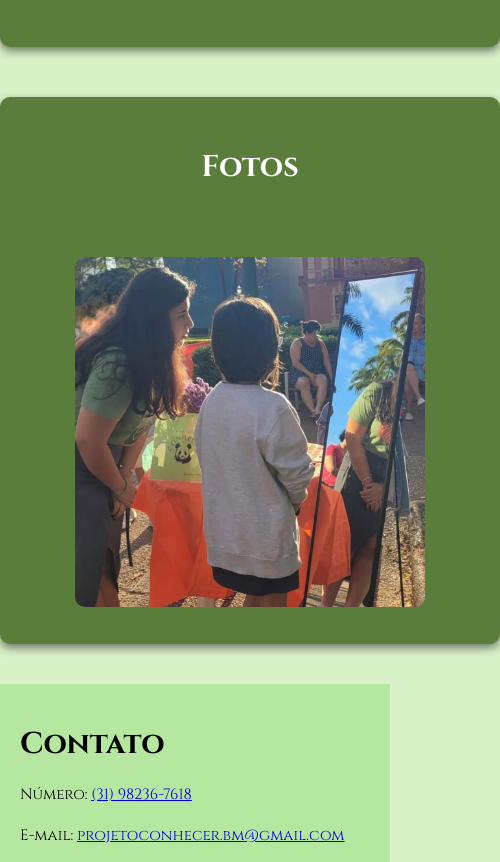
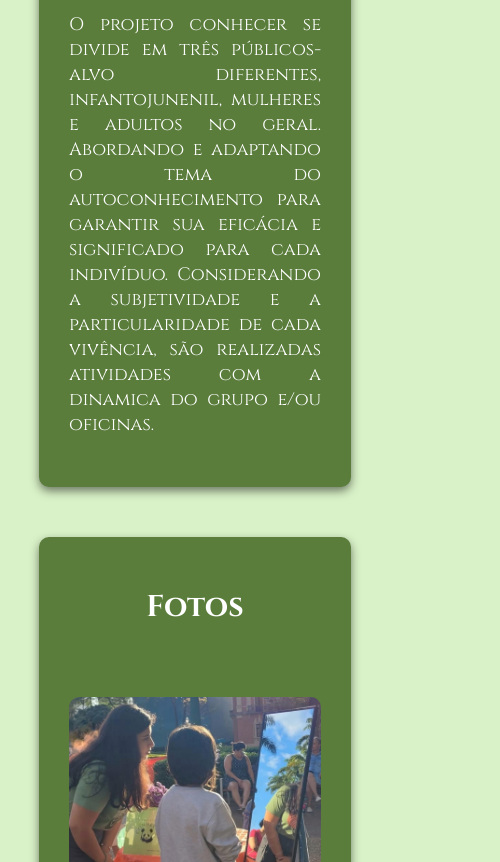
Before and after one commit to ayrarocha/projetoconhecer, a plain HTML site: page index.html in a window 390 px wide. Shown: the part 1138-2000 px from the top of the page, 500 px wide, since content can reach past the window. Drawn offline with Linux system fonts and the light colour scheme.

Commit message:
Update style.css

```diff
--- a/style.css
+++ b/style.css
@@ -114,3 +114,17 @@ footer {
 .animate-panda1, .animate-panda2 {
     animation-delay: 0.5s;
 }
+@media (max-width: 768px) {
+    .conteudo {
+        width: 80%;
+        margin: 50px auto;
+    }
+    .exemplo {
+        width: 100%;
+        height: auto;
+    }
+    .contato {
+        width: 80%;
+        margin: 50px auto;
+    }
+}
```
